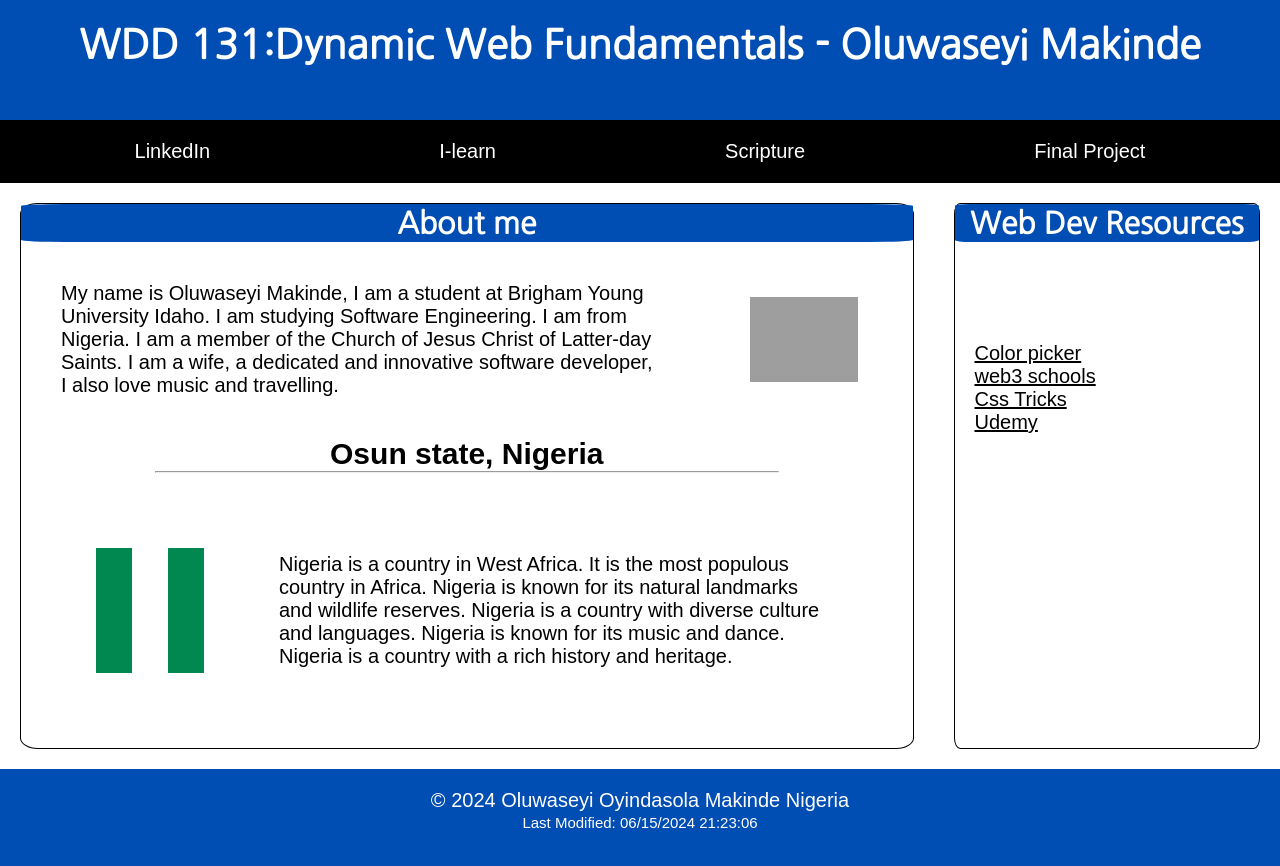
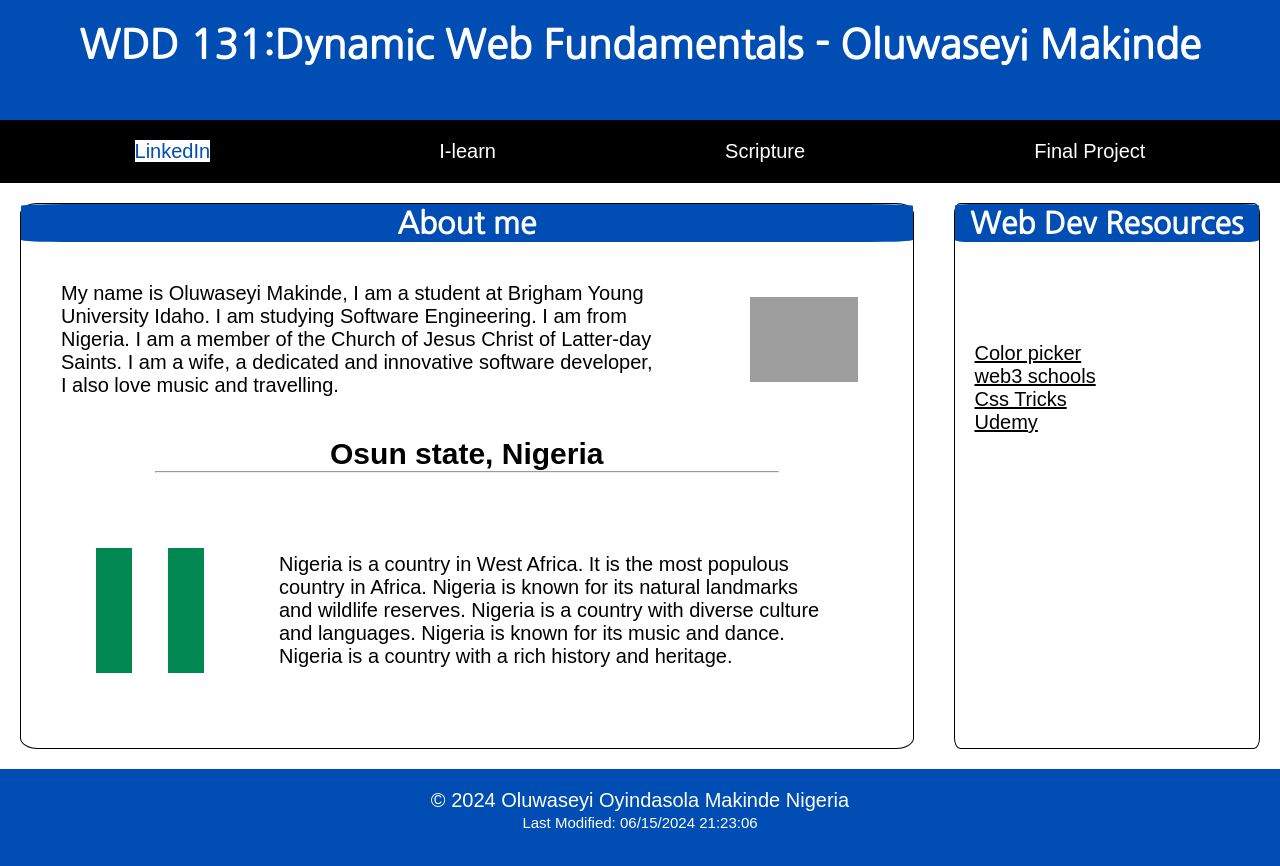
Before and after one commit to Oluwaseyifunmitan/wdd131, a plain HTML site: page index.html in a window 1280 px wide. In both pictures the pointer is over the link "LinkedIn". Drawn offline with Linux system fonts and the light colour scheme; grey boxes are pictures that could not be loaded; a web font is replaced by a local one.

Commit message:
added hover effect

```diff
--- a/styles/base.css
+++ b/styles/base.css
@@ -44,6 +44,10 @@ nav ul li {
 .links {
   color: white;
   text-decoration: none;
+}
+.links:hover{
+  color: #004db3;
+background-color: white;
 }
 .image-one {
   height: auto;
```
